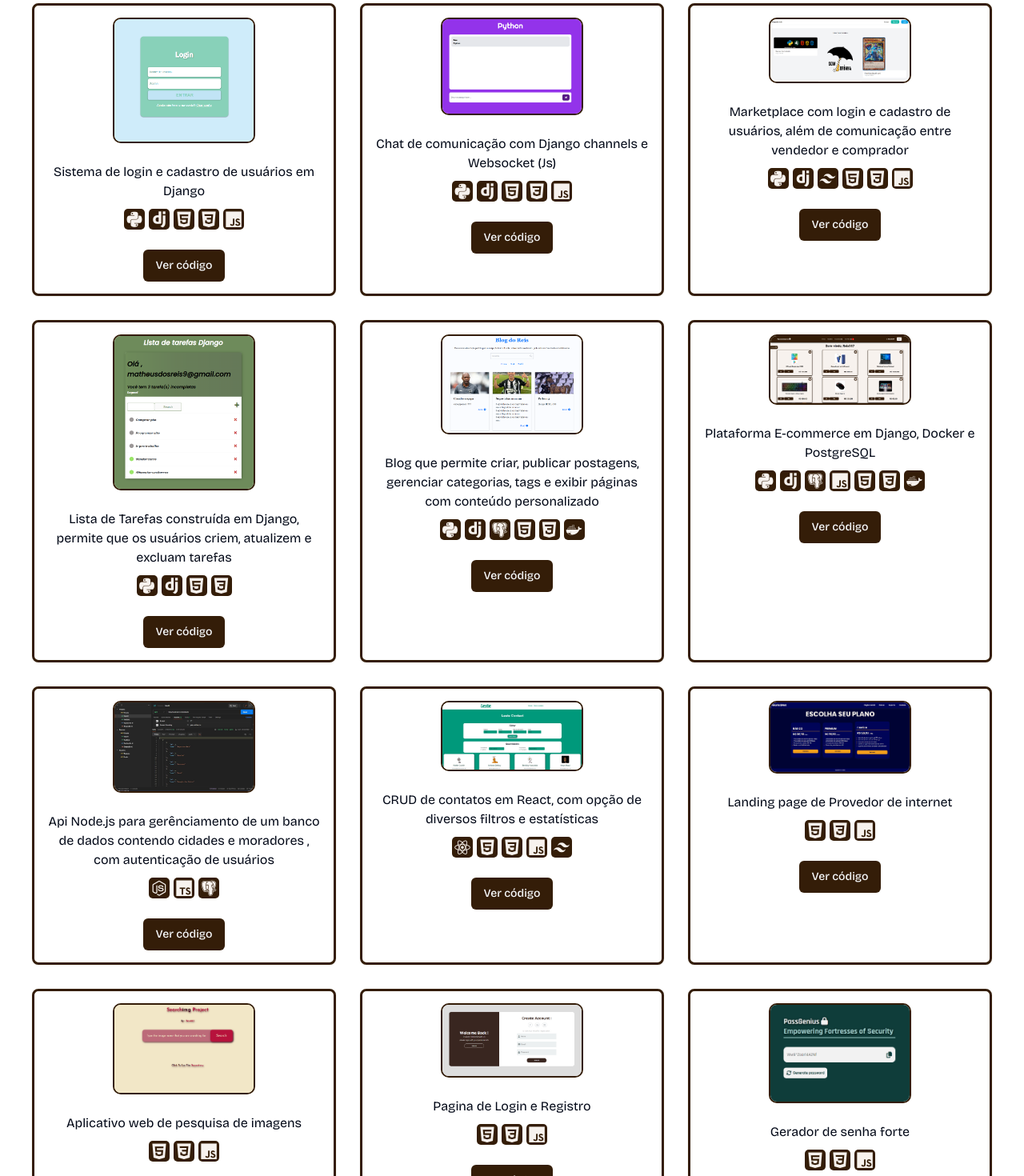
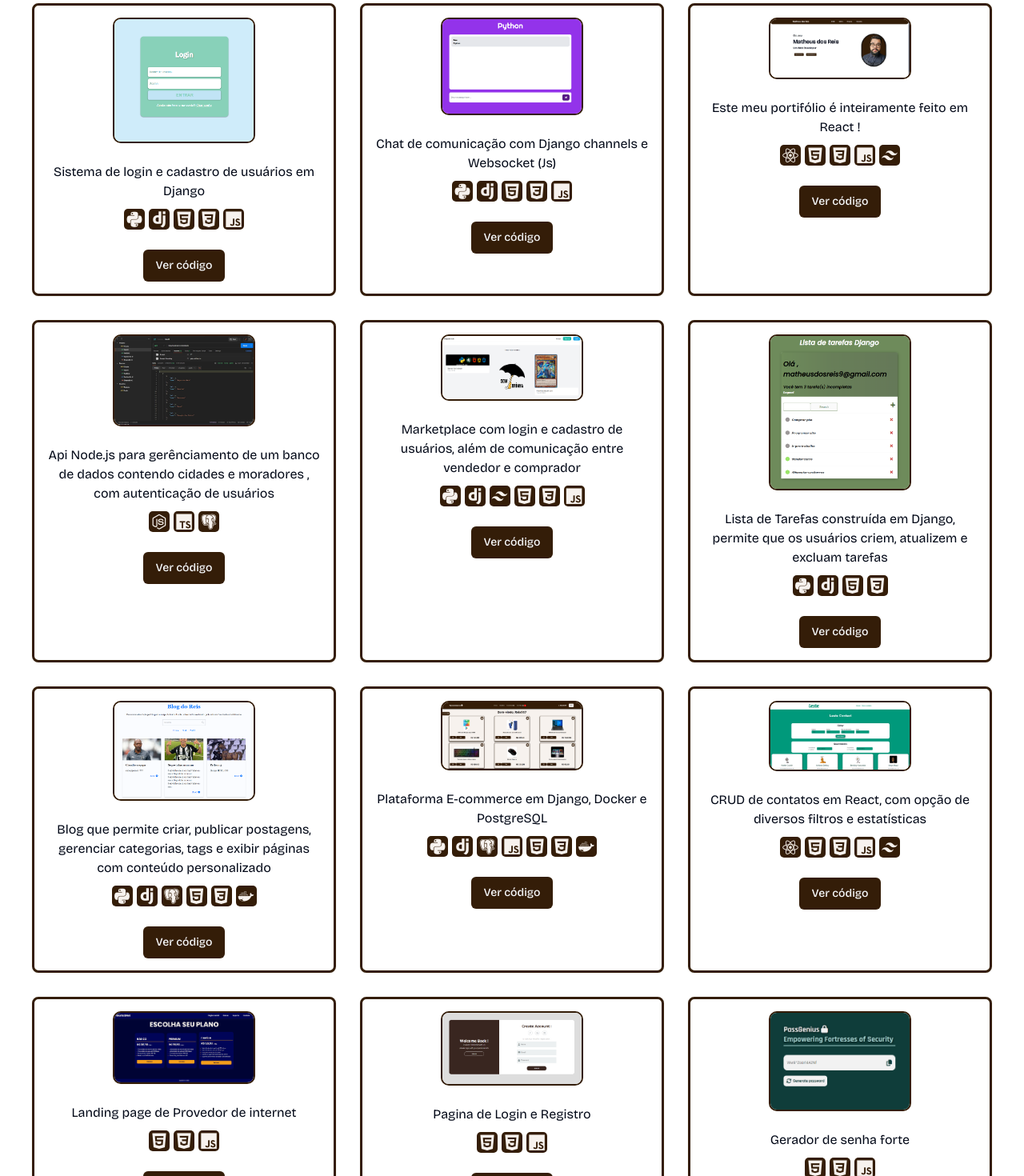
Before and after one commit to Reis567/my-resume, a React (Vite) app: page /projetos in a window 1280 px wide. Shown: the part 680-2150 px from the top of the page at 80% size. Built offline with nearby package versions, Linux system fonts and the light colour scheme.

Commit message:
portifolio project

```diff
--- a/src/pages/ProjetosPage/index.tsx
+++ b/src/pages/ProjetosPage/index.tsx
@@ -58,6 +58,20 @@ const Projetos: React.FC = () => {
       githubLink: 'https://github.com/Reis567/chat-django',
     },
     {
+      title: 'Portifolio em React',
+      description: 'Este meu portifólio é inteiramente feito em React !',
+      technologies: ['React', 'HTML5', 'CSS3', 'JavaScript', 'Tailwind'],
+      image: '/projetos/portifolio.JPG',
+      githubLink: 'https://github.com/Reis567/resume-react',
+    },
+    {
+      title: 'API Node',
+      description: 'Api Node.js para gerênciamento de um banco de dados contendo cidades e moradores , com autenticação de usuários',
+      technologies: ['Node','Typescript','PostgreSQL'],
+      image: '/projetos/apiNode.png',
+      githubLink: 'https://github.com/Reis567/node-people-register',
+    },
+    {
       title: 'Marketplace',
       description: 'Marketplace com login e cadastro de usuários, além de comunicação entre vendedor e comprador',
       technologies: ['Python', 'Django', 'Tailwind', 'HTML5', 'CSS3', 'JavaScript'],
@@ -86,13 +100,7 @@ const Projetos: React.FC = () => {
       githubLink: 'https://github.com/Reis567/ecommerce-django',
     },
 
-    {
-      title: 'API Node',
-      description: 'Api Node.js para gerênciamento de um banco de dados contendo cidades e moradores , com autenticação de usuários',
-      technologies: ['Node','Typescript','PostgreSQL'],
-      image: '/projetos/apiNode.png',
-      githubLink: 'https://github.com/Reis567/node-people-register',
-    },
+
     {
       title: 'CRUD de contatos em React',
       description: 'CRUD de contatos em React, com opção de diversos filtros e estatísticas',
@@ -108,13 +116,7 @@ const Projetos: React.FC = () => {
       githubLink: 'https://codepen.io/reis567/pen/PoXpxed',
     },
 
-    {
-      title: 'Aplicativo web de pesquisa de imagens',
-      description: 'Aplicativo web de pesquisa de imagens',
-      technologies: ['HTML5', 'CSS3', 'JavaScript'],
-      image: '/projetos/pesquisaimg.PNG',
-      githubLink: 'https://codepen.io/reis567/pen/yLGywjB',
-    },
+
 
     {
       title: 'Pagina de Login e Registro',
```
Also changed, not shown: public/projetos/portifolio.JPG (added).
